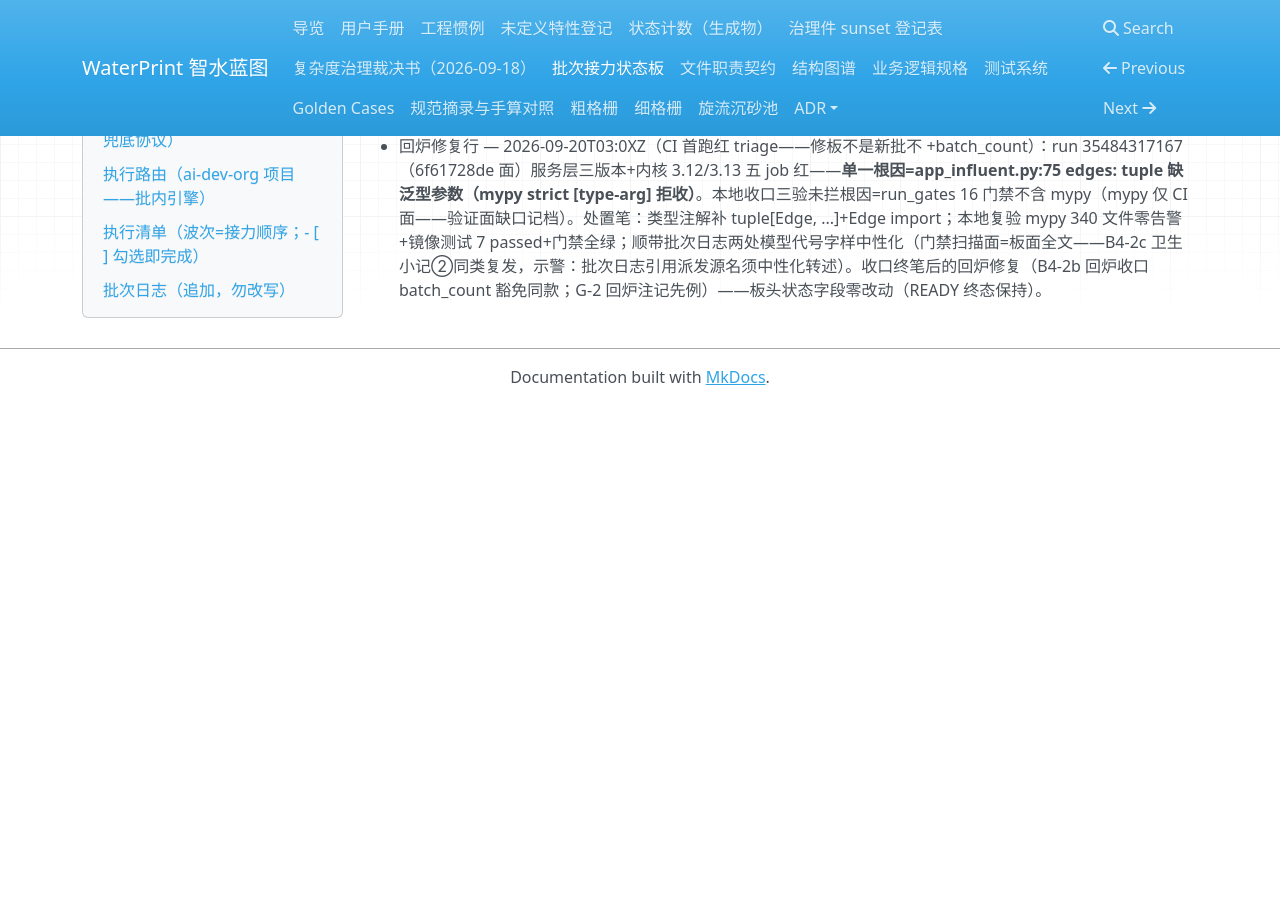
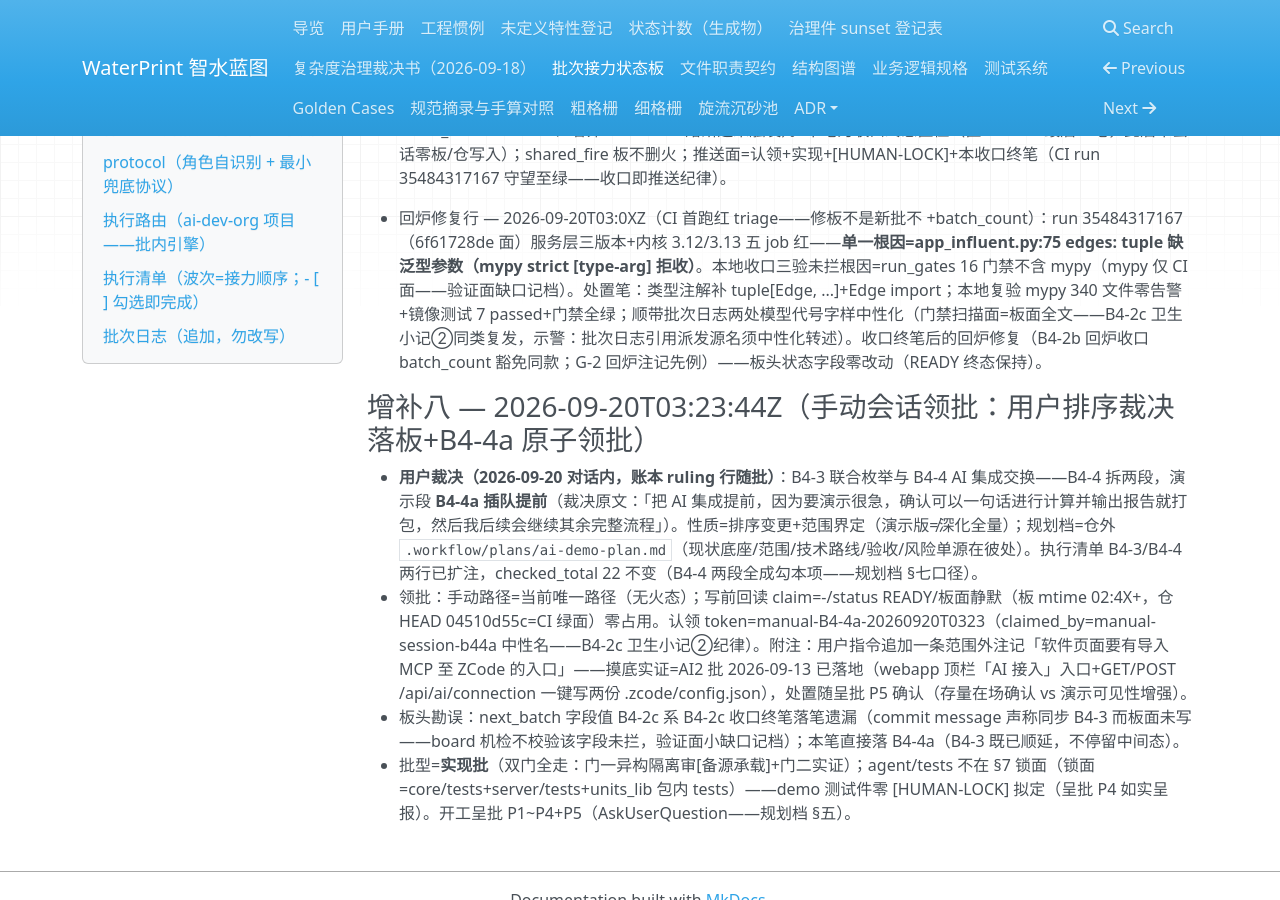
Before and after one commit to yyx20040712/waterprint, an MkDocs documentation site: the page built from docs/handoff/relay.md, in a window 1280 px wide and 900 px high, scrolled down 14171 px. Built offline with MkDocs 1.6.1, drawn with Linux system fonts in a browser that asks for light colours; nearby versions of some CDN libraries; before the commit the page ends 14576 px from its top, so only the background shows below that; some of the changed text lies outside the part shown.

Commit message:
B4-4a 认领笔: 原子 claim（token manual-B4-4a-20260920T0323）——增补八落 2026-09-20 用户排序裁决（B4-3↔B4-4 交换，B4-4 拆演示段 B4-4a 插队提前：一句话 NL 解析→全厂计算→双报告落盘 CLI 确定性管线）+执行清单 B4-3/B4-4 扩注（总数 22 不变）+板头勘误（next_batch 落笔遗漏直落 B4-4a）。手动会话领批（无火态；写前回读 claim=- 零占用）。批型=实现批双门；用户追加注记「页面导入 MCP 入口」=AI2 批存量在场（呈批 P5 确认处置）。领批即推送

```diff
--- a/docs/handoff/relay.md
+++ b/docs/handoff/relay.md
@@ -16,7 +16,7 @@
 - poll_interval_min: 10
 - fire_budget_min: 120
 - last_dispatch: 2026-09-19T11:14:24+08:00
-- heartbeat_utc: 2026-09-20T02:40:00Z
+- heartbeat_utc: 2026-09-20T03:23:44Z
 - claim: -
 - no_progress_count: 0
 - checked_total: 22
@@ -29,9 +29,9 @@
 - max_wall_hours: 90
 - hold_reason: -
 - last_handover: 2026-09-20
-- claimed_by: -
-- claimed_at: -
-- next_batch: B4-2c 碳核算本体（先详细调研再立项——三轮裁决④；前置一/二已在 summary 落 cost_*/power_*/dose_* 键族）
+- claimed_by: manual-session-b44a
+- claimed_at: 2026-09-20T03:23:44Z
+- next_batch: B4-4a AI 集成演示版（2026-09-20 用户裁决插队提前：一句话 NL 解析→全厂计算→双报告落盘——CLI 确定性管线，规划档=仓外 .workflow/plans/ai-demo-plan.md；B4-3 联合枚举顺延）
 
 ## protocol（角色自识别 + 最小兜底协议）
 
@@ -191,8 +191,8 @@
 - [x] B4-2a｜碳核算·前置一：能耗药耗计算面（**计算逻辑呈用户审查——R-B42a-1~4 四项全批**）
 - [x] B4-2b｜碳核算·前置二：运行成本面（opex）
 - [x] B4-2c｜碳核算本体（先详细调研再立项——三轮裁决④；**R-B42c-1~4 四项全批 2026-09-20**——B 案全口径/2019+AR6/全套口径/锁面笔授权）
-- [ ] B4-3｜联合枚举（ADR-005 解冻须用户裁决）
-- [ ] B4-4｜AI 集成深化
+- [ ] B4-3｜联合枚举（ADR-005 解冻须用户裁决；**2026-09-20 用户裁决顺延**——B4-4 拆段后演示段插队提前，本项回位演示段之后）
+- [ ] B4-4｜AI 集成深化（**2026-09-20 用户裁决拆段**：a=AI 集成演示版插队提前[一句话→计算→双报告——CLI 确定性管线]；b=深化段随原排序[B4-3 之后：多轮对话/前端聊天 pane/方案比选——演示版为第一块积木]；两段全成勾本项，总数不变）
 - [ ] B4-5｜矿井水段二（norms 追认前置）+软著（用户亲查计算核心优先）
 
 ### 治理小批·用户直排（2026-09-19 对话内裁决——B4-2a 收尾批后、B4-2b 前开工）
@@ -446,3 +446,9 @@
 - 账本：ruling（四问全批）+impl+gate1（B0/W4/N7 有条件放行·备源绑定承载）+gate2（8/8 GREEN·随宿主模型）+incident（venv 假红勘误）五行；health-scan 见收口呈报。勾选 18→19/22（B4-2c）；next_batch=B4-3 联合枚举（ADR-005 解冻须用户裁决——呈批面）；收口判定⑤READY（勾选有进展 no_progress 归零；batch_count 3→4/60、墙钟 ~1.3h/90h 熔断远未触发）。本笔为收口终态置位（置 READY=最后一笔，此后本会话零板/仓写入）；shared_fire 板不删火；推送面=认领+实现+[HUMAN-LOCK]+本收口终笔（CI run 35484317167 守望至绿——收口即推送纪律）。
 
 - 回炉修复行 — 2026-09-20T03:0XZ（CI 首跑红 triage——修板不是新批不 +batch_count）：run 35484317167（6f61728de 面）服务层三版本+内核 3.12/3.13 五 job 红——**单一根因=app_influent.py:75 edges: tuple 缺泛型参数（mypy strict [type-arg] 拒收）**。本地收口三验未拦根因=run_gates 16 门禁不含 mypy（mypy 仅 CI 面——验证面缺口记档）。处置笔：类型注解补 tuple[Edge, ...]+Edge import；本地复验 mypy 340 文件零告警+镜像测试 7 passed+门禁全绿；顺带批次日志两处模型代号字样中性化（门禁扫描面=板面全文——B4-2c 卫生小记②同类复发，示警：批次日志引用派发源名须中性化转述）。收口终笔后的回炉修复（B4-2b 回炉收口 batch_count 豁免同款；G-2 回炉注记先例）——板头状态字段零改动（READY 终态保持）。
+
+### 增补八 — 2026-09-20T03:23:44Z（手动会话领批：用户排序裁决落板+B4-4a 原子领批）
+- **用户裁决（2026-09-20 对话内，账本 ruling 行随批）**：B4-3 联合枚举与 B4-4 AI 集成交换——B4-4 拆两段，演示段 **B4-4a 插队提前**（裁决原文：「把 AI 集成提前，因为要演示很急，确认可以一句话进行计算并输出报告就打包，然后我后续会继续其余完整流程」）。性质=排序变更+范围界定（演示版≠深化全量）；规划档=仓外 `.workflow/plans/ai-demo-plan.md`（现状底座/范围/技术路线/验收/风险单源在彼处）。执行清单 B4-3/B4-4 两行已扩注，checked_total 22 不变（B4-4 两段全成勾本项——规划档 §七口径）。
+- 领批：手动路径=当前唯一路径（无火态）；写前回读 claim=-/status READY/板面静默（板 mtime 02:4X+，仓 HEAD 04510d55c=CI 绿面）零占用。认领 token=manual-B4-4a-20260920T0323（claimed_by=manual-session-b44a 中性名——B4-2c 卫生小记②纪律）。附注：用户指令追加一条范围外注记「软件页面要有导入 MCP 至 ZCode 的入口」——摸底实证=AI2 批 2026-09-13 已落地（webapp 顶栏「AI 接入」入口+GET/POST /api/ai/connection 一键写两份 .zcode/config.json），处置随呈批 P5 确认（存量在场确认 vs 演示可见性增强）。
+- 板头勘误：next_batch 字段值 B4-2c 系 B4-2c 收口终笔落笔遗漏（commit message 声称同步 B4-3 而板面未写——board 机检不校验该字段未拦，验证面小缺口记档）；本笔直接落 B4-4a（B4-3 既已顺延，不停留中间态）。
+- 批型=**实现批**（双门全走：门一异构隔离审[备源承载]+门二实证）；agent/tests 不在 §7 锁面（锁面=core/tests+server/tests+units_lib 包内 tests）——demo 测试件零 [HUMAN-LOCK] 拟定（呈批 P4 如实呈报）。开工呈批 P1~P4+P5（AskUserQuestion——规划档 §五）。
```
